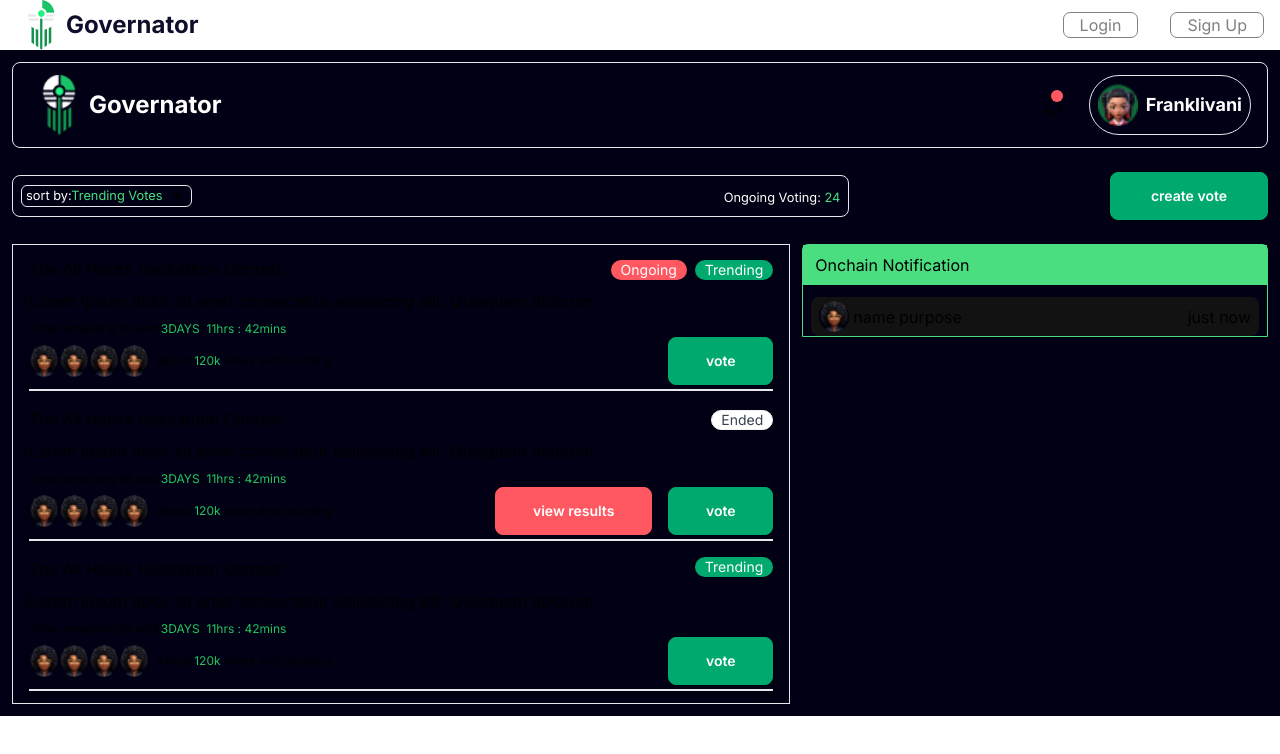
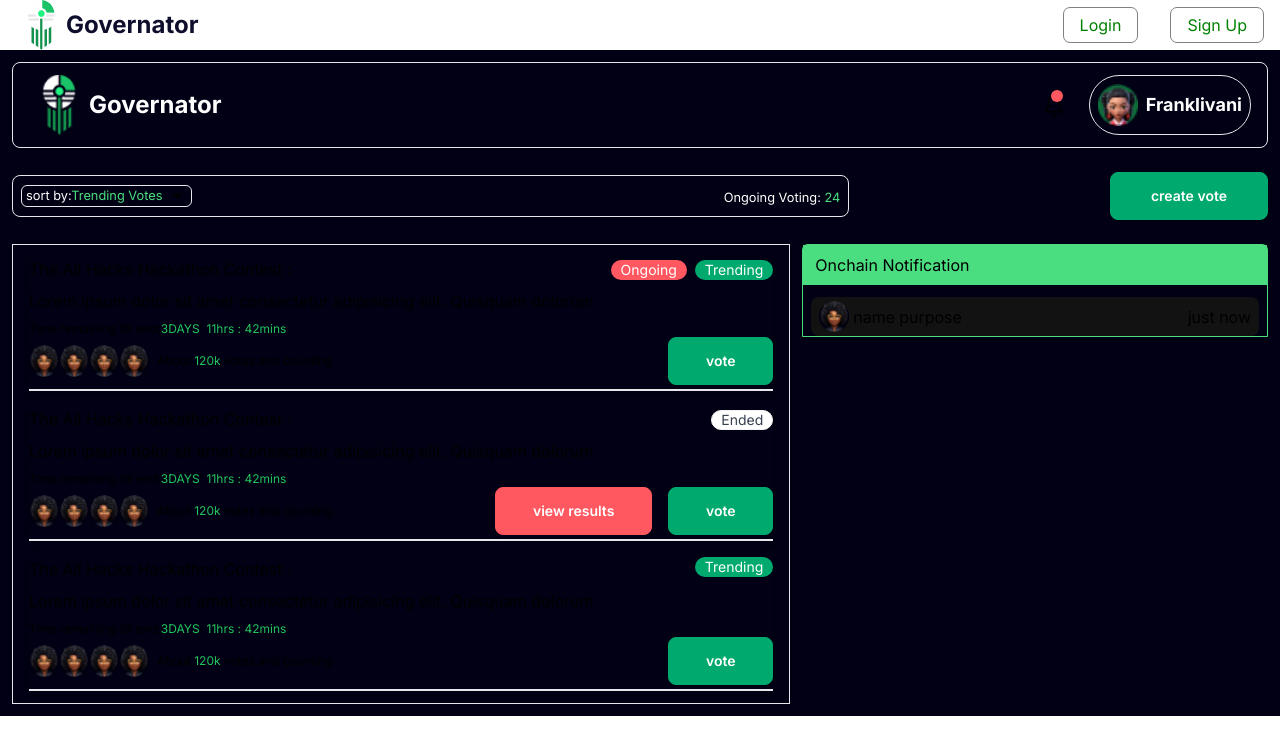
Before and after one commit to soomtochukwu/GV, a Next.js app in the folder governator/: page /dashborad in a window 1280 px wide. Shown: the top 754 px of the page. Built offline with nearby package versions, Linux system fonts and the light colour scheme.

Commit message:
login:header, nav

```diff
--- a/governator/src/app/globals.css
+++ b/governator/src/app/globals.css
@@ -31,7 +31,7 @@ body {
 
 .nav>* {
   /* background-color: red; */
-  color: gray;
+  color: green;
   --tw-space-x-reverse: 0;
   margin-right: calc(2rem
       /* 32px */
@@ -40,7 +40,7 @@ body {
       /* 32px */
       * calc(1 - var(--tw-space-x-reverse)));
   border: 1px solid gray;
-  padding: 2px;
+  padding: 7px;
   border-radius: 7px;
   padding-left: 1em;
   padding-right: 1em;
```
